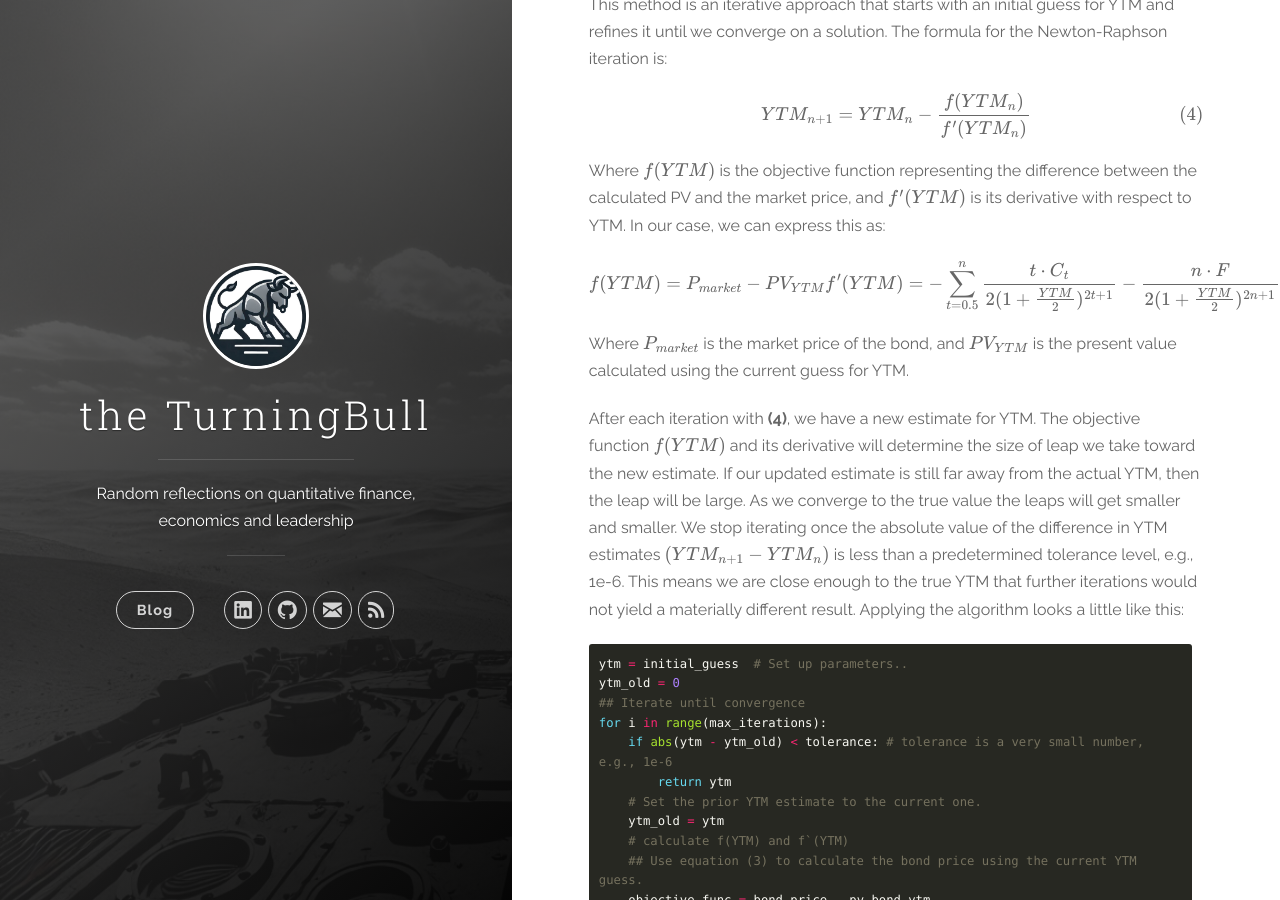
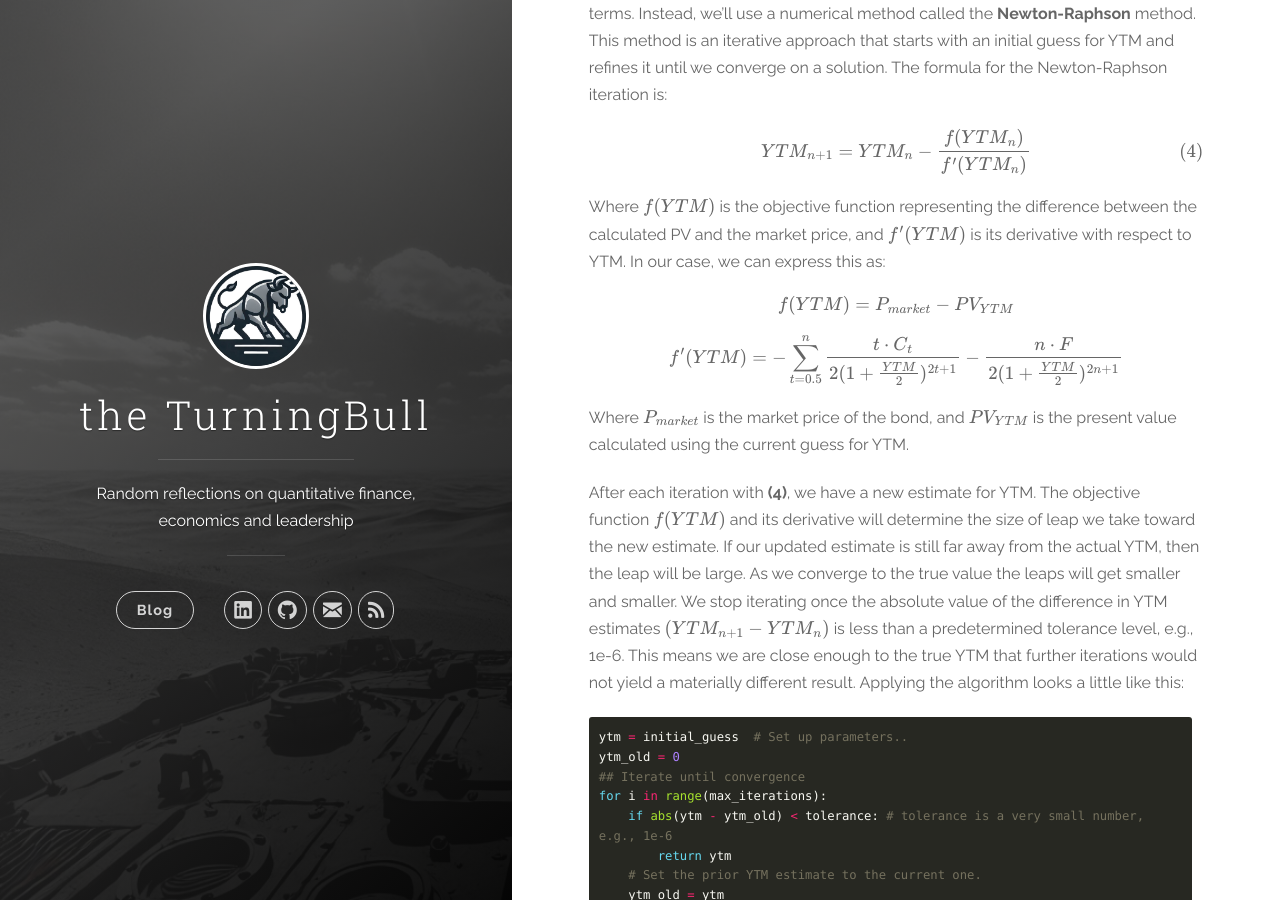
Before and after one commit to rtrimble13/TurningBull, a Jekyll site: the page built from _posts/2025-06-30-island-hopping.md, in a window 1280 px wide and 900 px high, scrolled down 10293 px. Built offline with Jekyll 4.4.1, drawn with Linux system fonts in a browser that asks for light colours; some of the changed text lies outside the part shown.

Commit message:
update formulas.

```diff
--- a/_posts/2025-06-30-island-hopping.md
+++ b/_posts/2025-06-30-island-hopping.md
@@ -77,7 +77,7 @@
 3. **Yield to Maturity (YTM)**: This is a more comprehensive measure that considers the bond's current market price, coupon payments, and the time remaining until maturity. It represents the total return an investor can expect if the bond is held until maturity. Calculating YTM can be complex, as it involves solving for the interest rate that equates the present value of the bond's cash flows to its current market price.  We'll tackle this when we hit **Okinawa**.  A back-of-the-envelope approximation of YTM can be made by amortizing the difference between the current price and par value over the remaining life of the bond:
 
 $$
-YTM \approx \frac{C + \frac{(F - P)}{n}}{\frac{{F + P}}{2}} \tag{2}
+YTM \approx \frac{C + \frac{F - P}{n}}{\frac{F + P}{2}} \tag{2}
 $$
 
 Where $$C$$ is the annual coupon payment, $$F$$ is the face value, $$P$$ is the current price, and $$n$$ is the number of years to maturity.  For our example bond, this gives us a YTM of approximately 4.31% $$(=\frac{50 + \frac{(1000 - 1056.56)}{10}}{\frac{(1000 + 1056.56)}{2}})$$.  This is a good approximation, but it does not account for the time value of money in the same way as the full YTM calculation.  Notice that YTM is lower than both nominal and current yield since the bond is trading at a premium.
@@ -131,7 +131,10 @@
 Where $$f(YTM)$$ is the objective function representing the difference between the calculated PV and the market price, and $$f'(YTM)$$ is its derivative with respect to YTM.  In our case, we can express this as:
 
 $$
-f(YTM) = P_{market} - PV_{YTM} \\
+f(YTM) = P_{market} - PV_{YTM}
+$$
+
+$$
 f'(YTM) = -\sum_{t=0.5}^{n} \frac{t \cdot C_t}{2(1 + \frac{YTM}{2})^{2t+1}} - \frac{n \cdot F}{2(1 + \frac{YTM}{2})^{2n+1}}
 $$
 
```
